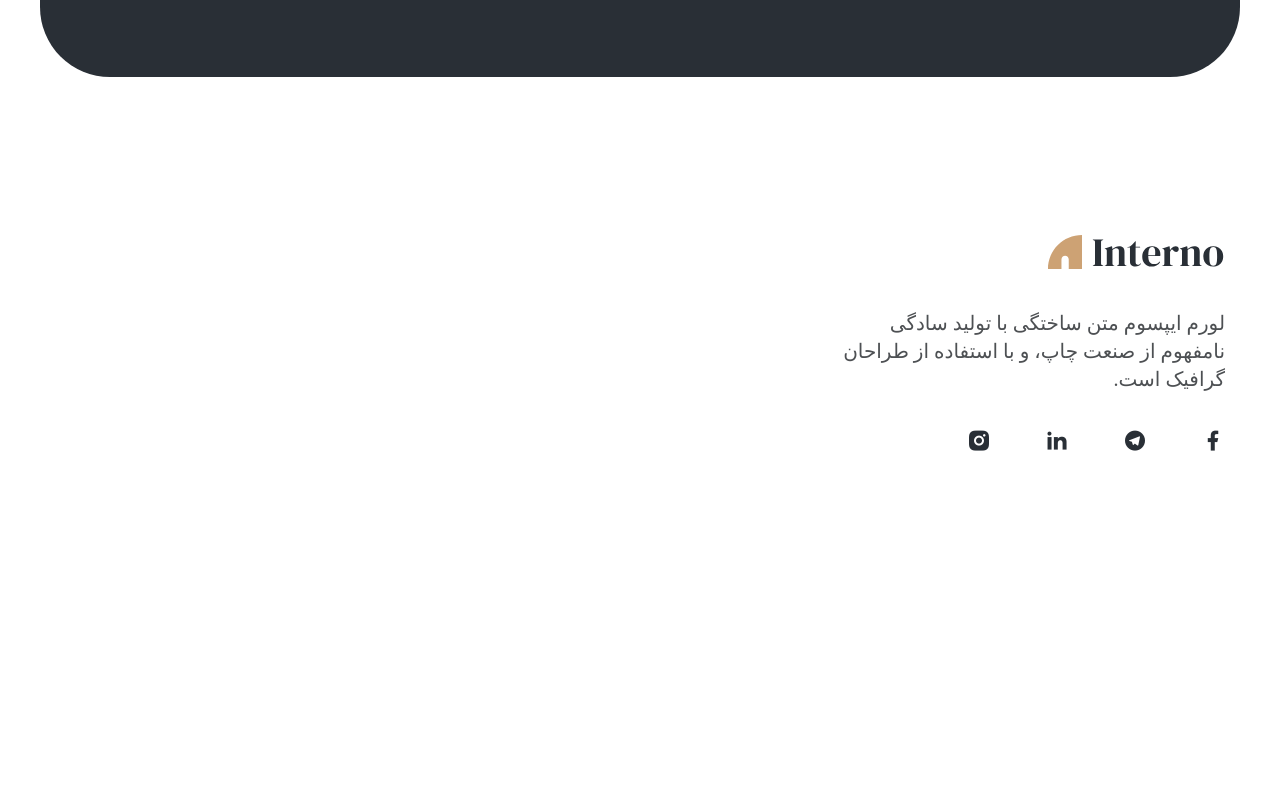
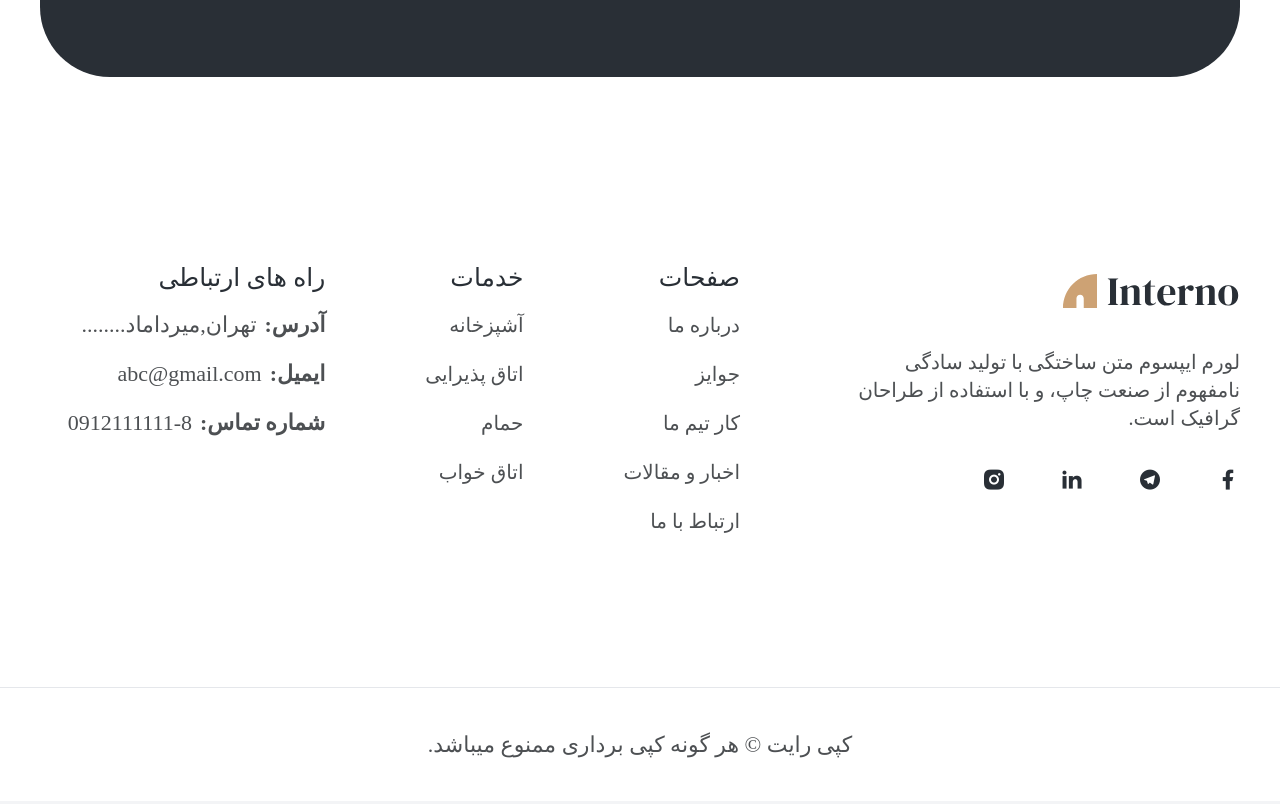
Before and after one commit to Hossein1371za/interno-design-with-tailwind-, a website: page index.html in a window 1280 px wide. Shown: the part 6950-7754 px from the top of the page. Drawn offline with nearby package versions, Linux system fonts and the light colour scheme; a web font is replaced by a local one.

Commit message:
end of footer section

```diff
--- a/index.html
+++ b/index.html
@@ -466,9 +466,9 @@
             </section>
 
             <footer class="footer mt-[80px] xl:mt-[150px] relative z-20">
-                <div class="container mx-auto">
+                <div class="container mx-auto px-0">
                     <div
-                        class="flex flex-col xl:flex-row xl:gap-[100px] xl:mb-[150px]">
+                        class="flex flex-col xl:flex-row items-center xl:gap-[100px] xl:mb-[150px]">
                         <div
                             class="footer__item w-full max-w-[400px] mx-auto text-center xl:text-right">
                             <a class="mb-8 flex justify-center xl:justify-start"
@@ -499,15 +499,50 @@
                                 </li>
                             </ul>
                         </div>
-                        <div class="flex-1 flex flex-col xl:flex-row text-center xl:text-right gap-12 xl:gap-[100px] xl:justify-end">
+                        <div
+                            class="flex-1 flex flex-col xl:flex-row text-center xl:text-right gap-12 xl:gap-[100px] xl:justify-start mt-8">
                             <div class="footer__item">
-
+                                <h3 class="h3 mb-3">صفحات</h3>
+                                <ul class="flex flex-col gap-4">
+                                    <li><a href="#">درباره ما</a></li>
+                                    <li><a href="#">جوایز</a></li>
+                                    <li><a href="#">کار تیم ما</a></li>
+                                    <li><a href="#">اخبار و مقالات</a></li>
+                                    <li><a href="#">ارتباط با ما</a></li>
+                                </ul>
+                            </div>
+                            <div class="footer__item">
+                                <h3 class="h3 mb-3">خدمات</h3>
+                                <ul class="flex flex-col gap-4">
+                                    <li><a href="#">آشپزخانه</a></li>
+                                    <li><a href="#">اتاق پذیرایی</a></li>
+                                    <li><a href="#">حمام</a></li>
+                                    <li><a href="#">اتاق خواب</a></li>
+                                </ul>
+                            </div>
+                            <div class="footer__item">
+                                <h3 class="h3 mb-3">راه های ارتباطی</h3>
+                                <div
+                                    class="flex items-center justify-center xl:justify-start gap-x-2 mb-4">
+                                    <p class="font-bold">آدرس: </p>
+                                    <p>تهران,میرداماد........</p>
+                                </div>
+                                <div
+                                    class="flex items-center justify-center xl:justify-start gap-x-2 mb-4">
+                                    <p class="font-bold">ایمیل: </p>
+                                    <p>abc@gmail.com</p>
+                                </div>
+                                <div
+                                    class="flex items-center justify-center xl:justify-start gap-x-2 mb-4">
+                                    <p class="font-bold">شماره تماس: </p>
+                                    <p>0912111111-8</p>
+                                </div>
                             </div>
                         </div>
                     </div>
                 </div>
+                <p class="py-10 text-center bg-white xl:border-t">کپی رایت &copy; هر گونه کپی برداری ممنوع میباشد.</p>
             </footer>
-            <div class="h-[3000px]"></div>
         </main>
         <script src="js/scrollreveal.min.js"></script>
         <script src="js/swiper-bundle.min.js"></script>
```
Also changed, not shown: dist/output.css.
